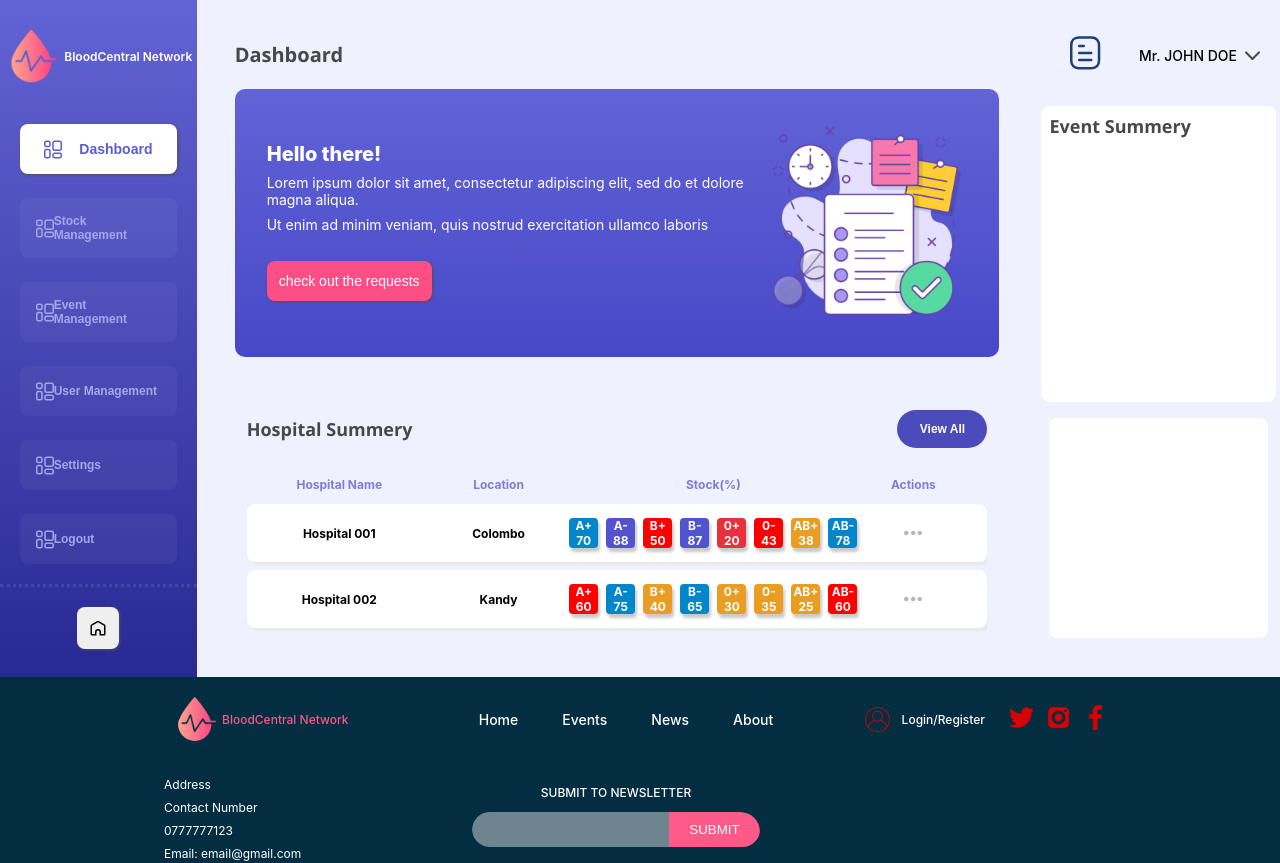
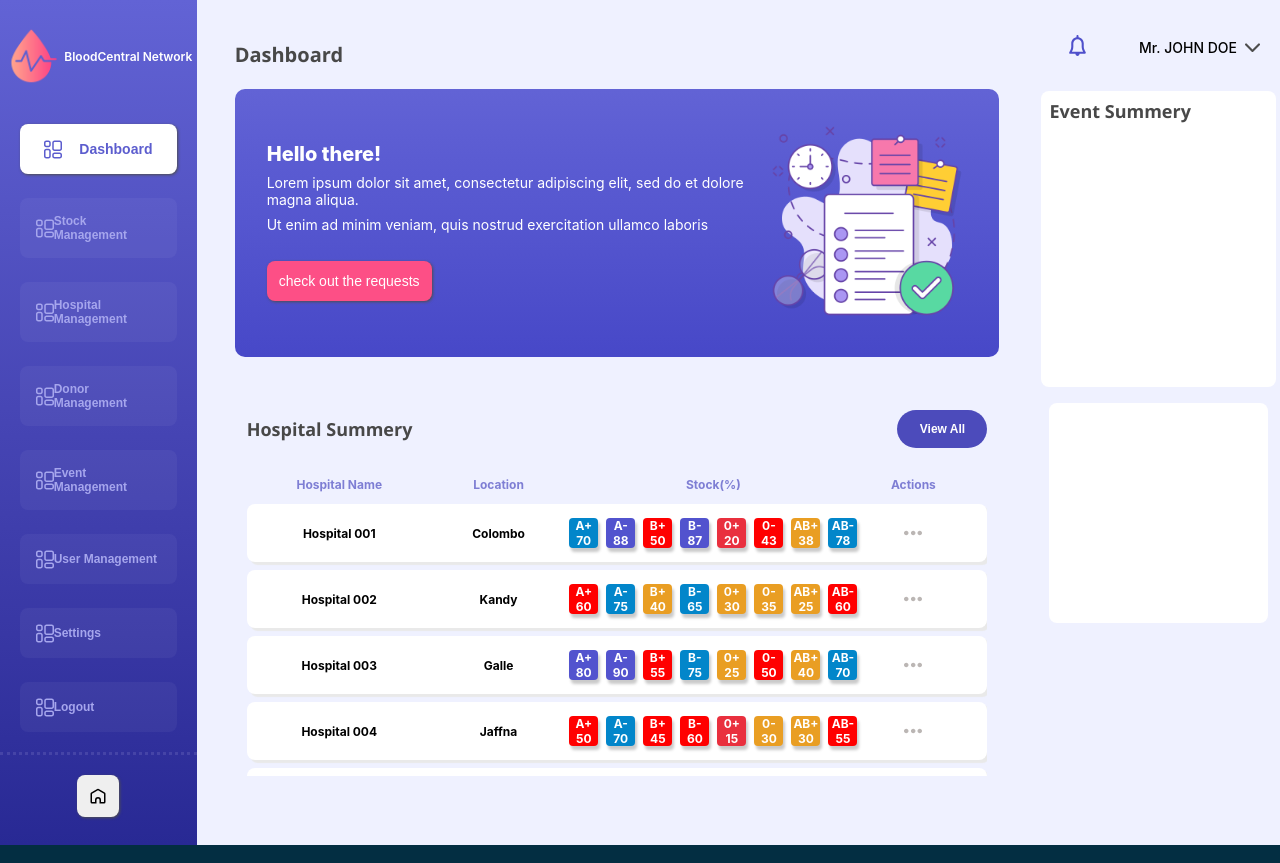
Before and after one commit to difelk/blood-bank-management, a React (Create React App) app: page /admin in a window 1280 px wide. Shown: the top 863 px of the page. Built offline with nearby package versions, Linux system fonts and the light colour scheme.

Commit message:
dashboard changes v07

```diff
--- /dev/null
+++ b/src/assets/icons/svgs/NotificationIcon.js
@@ -0,0 +1,16 @@
+import * as React from "react";
+const NotificationIcon = ({ size, color }) => (
+  <svg
+    fill={color ?? "#000000"}
+    width={size ?? "800px"}
+    height={size ?? "800px"}
+    viewBox="0 0 24 24"
+    xmlns="http://www.w3.org/2000/svg"
+  >
+    <path
+      fillRule="evenodd"
+      d="M5,20 C4.29574335,20 3.82473646,19.2978691 4.05978026,18.6586153 L4.10557281,18.5527864 L5.26099034,16.2419513 C5.69838496,15.3671621 5.94706709,14.4115321 5.99242957,13.4369383 L6,13.1114562 L6,10 C6,7.02693683 8.16238395,4.55892549 11.0001915,4.08292631 L11,3 C11,2.44771525 11.4477153,2 12,2 C12.5522847,2 13,2.44771525 13,3 L13.0008069,4.08309386 C15.7593089,4.54627074 17.8793746,6.89172309 17.9950275,9.75347448 L18,10 L18,13.1114562 C18,14.0895003 18.2049427,15.0554558 18.6002208,15.9474457 L18.7390097,16.2419513 L19.8944272,18.5527864 C20.2093803,19.1826927 19.7920161,19.9179766 19.1151353,19.99363 L19,20 L14,20 C14,21.1045695 13.1045695,22 12,22 C10.8954305,22 10,21.1045695 10,20 L5,20 Z M12,6 C9.85780461,6 8.10892112,7.68396847 8.00489531,9.80035966 L8,10 L8,13.1114562 C8,14.3922282 7.72665274,15.6568768 7.19980168,16.8213437 L7.04984472,17.1363785 L6.61803399,18 L17.381966,18 L16.9501553,17.1363785 C16.3773766,15.9908212 16.0562978,14.7374405 16.0067623,13.4602947 L16,13.1114562 L16,10 C16,7.790861 14.209139,6 12,6 Z"
+    />
+  </svg>
+);
+export default NotificationIcon;
--- a/src/components/adminPanel/dashboard/Dashboard.module.scss
+++ b/src/components/adminPanel/dashboard/Dashboard.module.scss
@@ -235,7 +235,7 @@
     }
 
     .summeryChart {
-        max-height: 245px;
+        max-height: 387px;
         overflow: hidden;
         // background-color: orange;
         border-radius: 10px;
--- a/src/components/adminPanel/dashboard/Schedules.js
+++ b/src/components/adminPanel/dashboard/Schedules.js
@@ -3,6 +3,7 @@ import Styles from "./Dashboard.module.scss";
 import CustomeDropdown from "../../common/components/customDropdown";
 import ArrowDownIcon from "../../../assets/icons/svgs/ArrowIcon";
 import MailIcon from "../../../assets/icons/svgs/MailIcon";
+import NotificationIcon from "../../../assets/icons/svgs/NotificationIcon";
 
 const Schedules = () => {
   const getUserProfileDrodown = (value) => {
@@ -18,7 +19,7 @@ const Schedules = () => {
           <CustomeDropdown
             getDropdownValue={getUserProfileDrodown}
             dataset={profileData}
-            icon={<MailIcon size={40} />}
+            icon={<NotificationIcon size={25} color={"#4F50CB"} />}
             defultTxt={""}
           />
         </div>
--- a/src/components/adminPanel/dashboard/SideBar.js
+++ b/src/components/adminPanel/dashboard/SideBar.js
@@ -67,6 +67,52 @@ const SideBar = ({ setCurrentPage }) => {
               isDisabled={false}
               active={activeTab === TAB.STOCK_MANAGEMENT ? true : false}
               onClick={() => getSelectedNavigationOption(TAB.STOCK_MANAGEMENT)}
+            />
+
+            <CustomButton
+              buttonType={
+                activeTab === TAB.HOSPITAL_MANAGEMENT
+                  ? BUTTONTYPES.WHITE
+                  : BUTTONTYPES.GHOST
+              }
+              buttonText={TAB.HOSPITAL_MANAGEMENT}
+              iconsLeft={
+                <DashboardIcon
+                  size={25}
+                  color={
+                    activeTab === TAB.HOSPITAL_MANAGEMENT
+                      ? "#5c5dce"
+                      : "#a6a6ed"
+                  }
+                />
+              }
+              iconsRight={""}
+              isDisabled={false}
+              active={activeTab === TAB.HOSPITAL_MANAGEMENT ? true : false}
+              onClick={() =>
+                getSelectedNavigationOption(TAB.HOSPITAL_MANAGEMENT)
+              }
+            />
+
+            <CustomButton
+              buttonType={
+                activeTab === TAB.DONOR_MANAGEMENT
+                  ? BUTTONTYPES.WHITE
+                  : BUTTONTYPES.GHOST
+              }
+              buttonText={TAB.DONOR_MANAGEMENT}
+              iconsLeft={
+                <DashboardIcon
+                  size={25}
+                  color={
+                    activeTab === TAB.DONOR_MANAGEMENT ? "#5c5dce" : "#a6a6ed"
+                  }
+                />
+              }
+              iconsRight={""}
+              isDisabled={false}
+              active={activeTab === TAB.DONOR_MANAGEMENT ? true : false}
+              onClick={() => getSelectedNavigationOption(TAB.DONOR_MANAGEMENT)}
             />
 
             <CustomButton
--- a/src/share/enums.js
+++ b/src/share/enums.js
@@ -3,6 +3,8 @@ export const TAB = {
   STOCK_MANAGEMENT: "Stock Management",
   EVENT_MANAGEMENT: "Event Management",
   USER_MANAGEMENT: "User Management",
+  HOSPITAL_MANAGEMENT: "Hospital Management",
+  DONOR_MANAGEMENT: "Donor Management",
   SETTINGS: "Settings",
   LOGOUT: "Logout",
   HOME: "Home",
```
